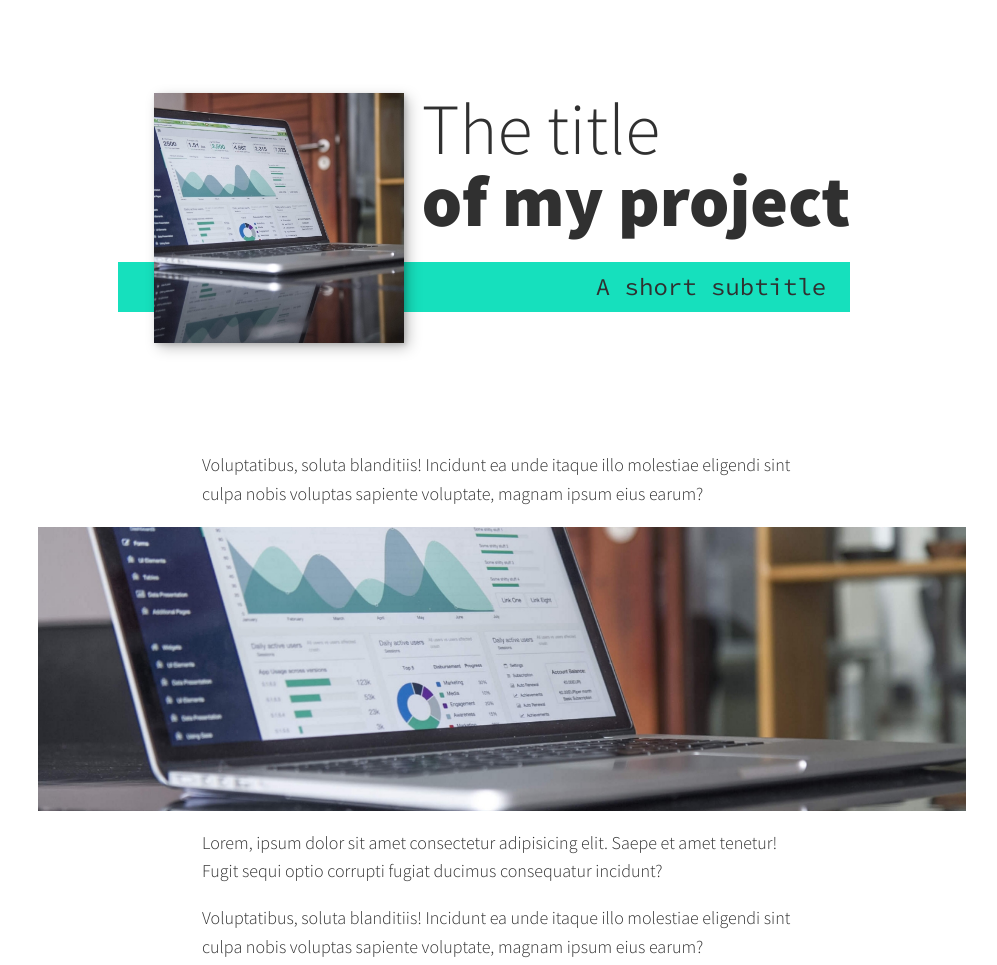
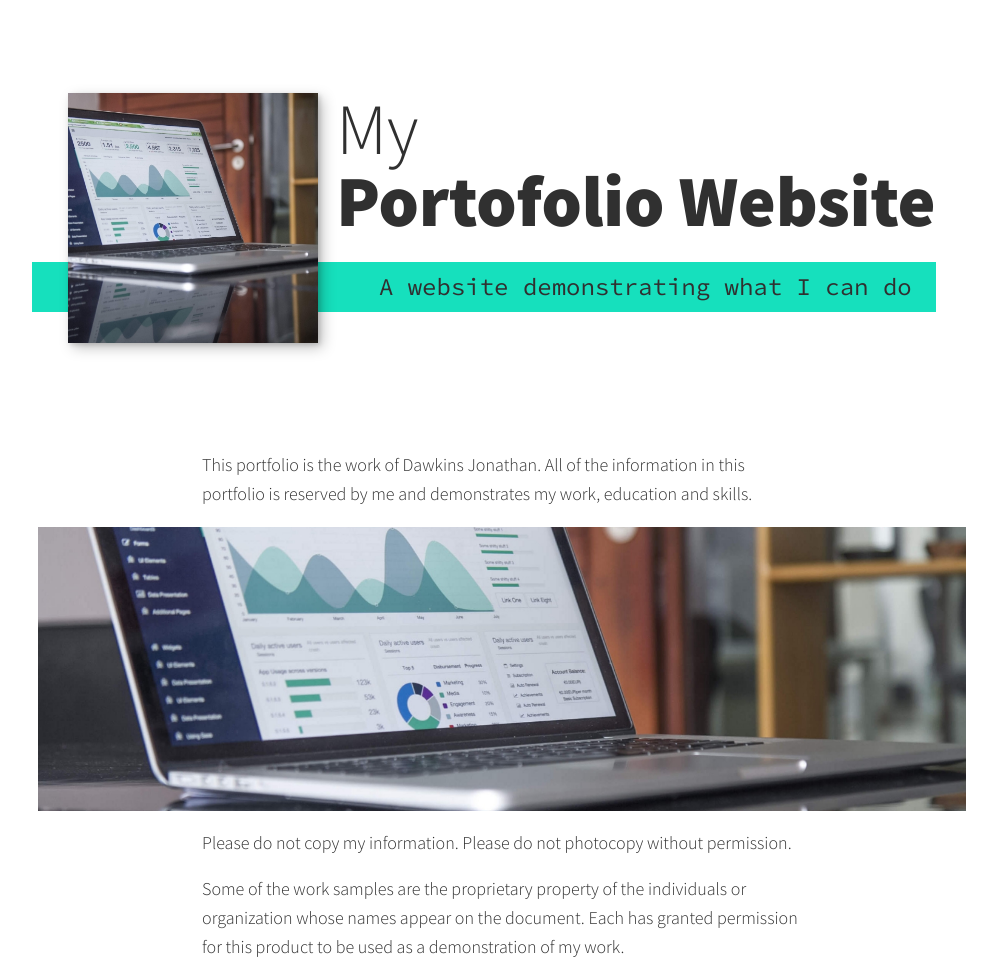
Before and after one commit to ochiengdawkins/ochiengdawkins.github.io, a plain HTML site: page portfolio-item.html in a window 1280 px wide. Shown: the part 171-1136 px from the top of the page, without its empty margins (138-1135 px from the left). Drawn offline with nearby package versions, Linux system fonts and the light colour scheme.

Commit message:
Updated portofolio.html

```diff
--- a/portfolio-item.html
+++ b/portfolio-item.html
@@ -3,7 +3,7 @@
     <head>
         <meta charset="UTF-8">
         <meta name="viewport" content="width=device-width, initial-scale=1.0">
-        <title>DevJane Portfolio Website</title>
+        <title>DevDawkins Portfolio Website</title>
         <link rel="stylesheet" href="https://cdnjs.cloudflare.com/ajax/libs/normalize/7.0.0/normalize.min.css">
         <link rel="stylesheet" href="https://cdnjs.cloudflare.com/ajax/libs/font-awesome/5.11.2/css/all.css" integrity="sha256-46qynGAkLSFpVbEBog43gvNhfrOj+BmwXdxFgVK/Kvc=" crossorigin="anonymous" />
 
@@ -34,17 +34,17 @@
 
         <section class="intro">
             <h1 class="section__title section__title--intro">
-                The title <strong>of my project</strong>
+                My <strong>Portofolio Website</strong>
             </h1>
-            <p class="section__subtitle section__subtitle--intro">A short subtitle</p>
+            <p class="section__subtitle section__subtitle--intro">A website demonstrating what I can do</p>
             <img src="images/portfolio-01.jpg" alt="" class="intro__img">
         </section>
 
         <div class="portfolio-item-individual">
-            <p>Voluptatibus, soluta blanditiis! Incidunt ea unde itaque illo molestiae eligendi sint culpa nobis voluptas sapiente voluptate, magnam ipsum eius earum?</p>
+            <p>This portfolio is the work of Dawkins Jonathan. All of the information in this portfolio is reserved by me and demonstrates my work, education and skills.</p>
             <img src="images/portfolio-details.jpg" alt="">
-            <p>Lorem, ipsum dolor sit amet consectetur adipisicing elit. Saepe et amet tenetur! Fugit sequi optio corrupti fugiat ducimus consequatur incidunt?</p>
-            <p>Voluptatibus, soluta blanditiis! Incidunt ea unde itaque illo molestiae eligendi sint culpa nobis voluptas sapiente voluptate, magnam ipsum eius earum?</p>
+            <p>Please do not copy my information. Please do not photocopy without permission. </p>
+            <p>Some of the work samples are the proprietary property of the individuals or organization whose names appear on the document. Each has granted permission for this product to be used as a demonstration of my work.</p>
         </div>
 
 
```
